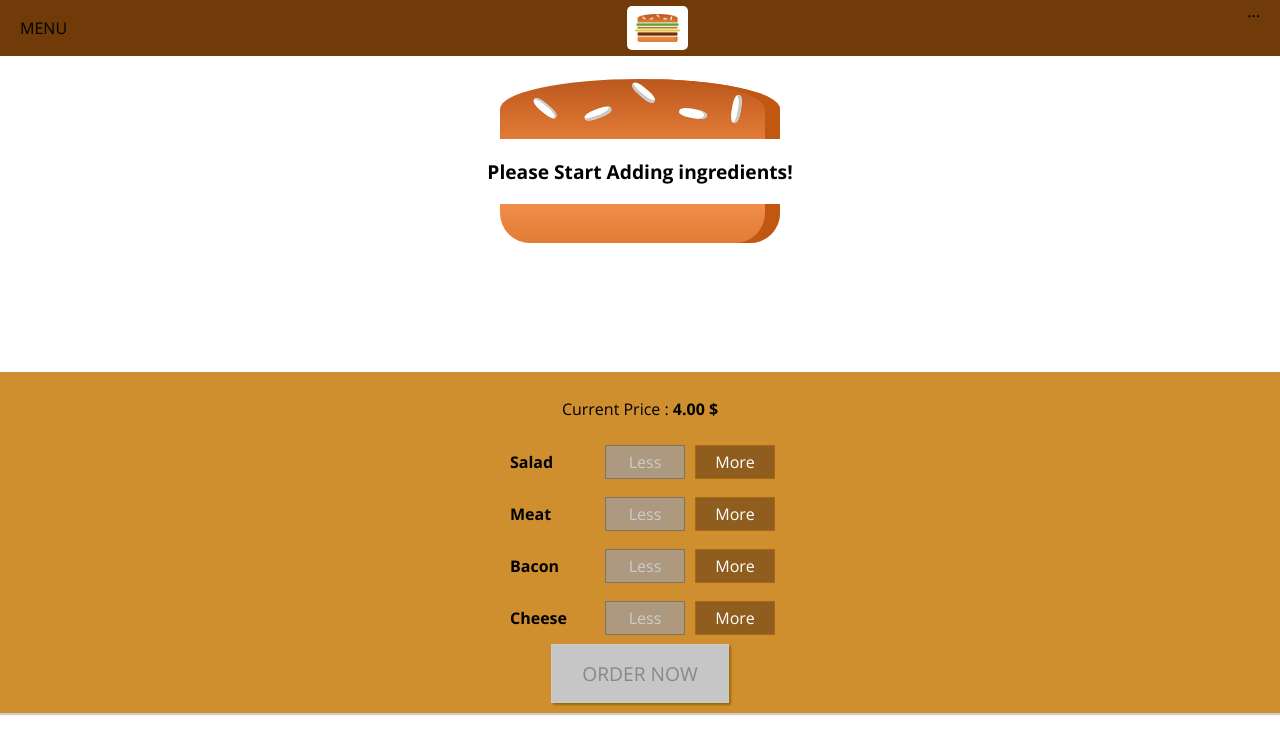
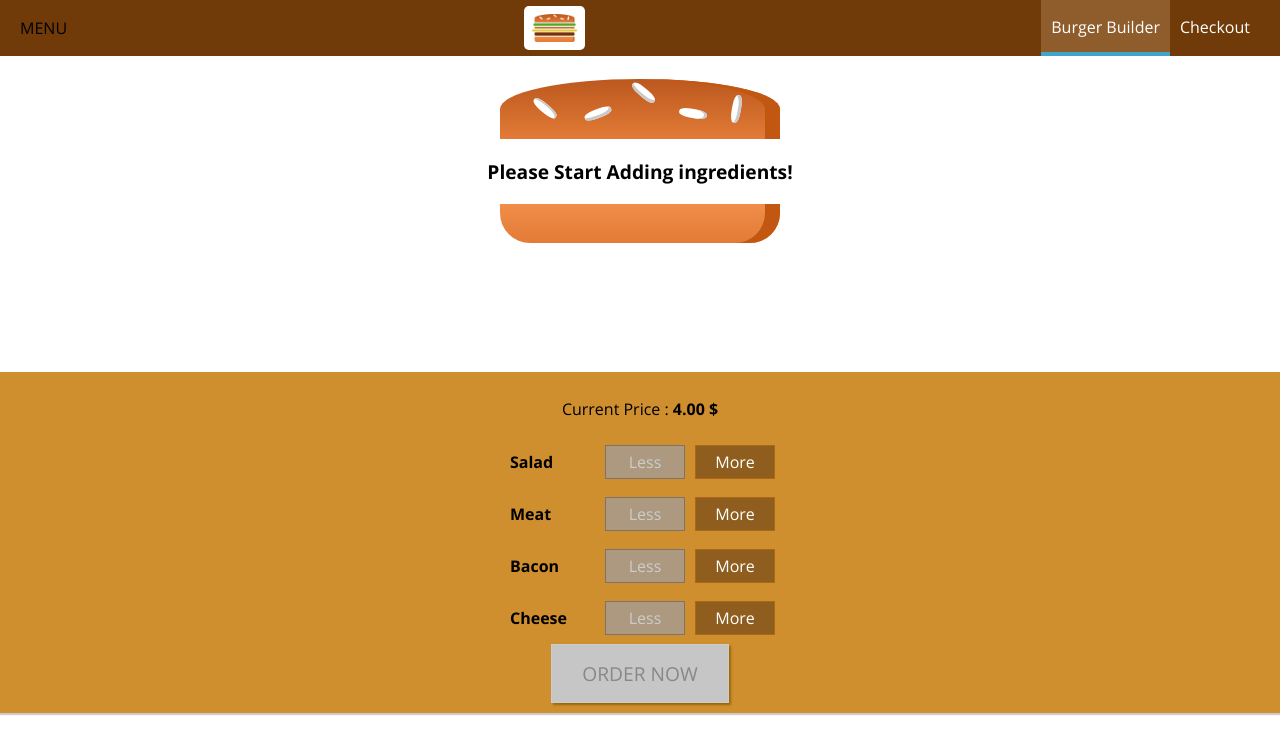
Before and after one commit to shaheemMPM/Burger-Builder-React, a React app: page / in a window 1280 px wide. Shown: the top 754 px of the page. Built offline with nearby package versions, Linux system fonts and the light colour scheme.

Commit message:
Add NavigationItems

```diff
--- /dev/null
+++ b/src/components/Navigation/NavigationItems/NavigationItem/NavigationItem.css
@@ -0,0 +1,25 @@
+.NavigationItem{
+  margin: 0;
+  box-sizing: border-box;
+  display: flex;
+  height: 100%;
+  align-items: center;
+}
+
+.NavigationItem a{
+  color: white;
+  text-decoration: none;
+  height: 100%;
+  padding: 16px 10px;
+  border-bottom: 4px solid transparent;
+  box-sizing: border-box;
+  display: block;
+}
+
+.NavigationItem a:hover,
+.NavigationItem a:active,
+.NavigationItem a.active{
+  background-color: #8F5C2C;
+  border-bottom: 4px solid #40a4c8;
+  color: white;
+}
--- /dev/null
+++ b/src/components/Navigation/NavigationItems/NavigationItem/NavigationItem.js
@@ -0,0 +1,17 @@
+import React from 'react';
+
+import './NavigationItem.css';
+
+const navigationItem = (props) => {
+  return (
+    <li className="NavigationItem">
+      <a
+        href={props.link}
+        className={props.active ? 'active' : ''}>
+          {props.children}
+      </a>
+    </li>
+  );
+}
+
+export default navigationItem;
--- /dev/null
+++ b/src/components/Navigation/NavigationItems/NavigationItems.css
@@ -0,0 +1,8 @@
+.NavigationItems{
+  display: flex;
+  margin: 0;
+  padding: 0;
+  list-style: none;
+  align-items: center;
+  height: 100%;
+}
--- /dev/null
+++ b/src/components/Navigation/NavigationItems/NavigationItems.js
@@ -0,0 +1,15 @@
+import React from 'react';
+
+import './NavigationItems.css';
+import NavigationItem from './NavigationItem/NavigationItem.js';
+
+const navigationItems = () => {
+  return (
+    <ul className="NavigationItems">
+      <NavigationItem link="/" active>Burger Builder</NavigationItem>
+      <NavigationItem link="/">Checkout</NavigationItem>
+    </ul>
+  );
+}
+
+export default navigationItems;
--- a/src/components/Navigation/Toolbar/Toolbar.js
+++ b/src/components/Navigation/Toolbar/Toolbar.js
@@ -2,6 +2,7 @@
 
 import './Toolbar.css';
 import Logo from '../../Logo/Logo';
+import NavigationItems from '../NavigationItems/NavigationItems.js';
 
 const toolbar = (props) => {
     return (
@@ -9,7 +10,7 @@
             <div>MENU</div>
             <Logo />
             <nav>
-                ...
+                <NavigationItems />
             </nav>
         </header>
      );
```
